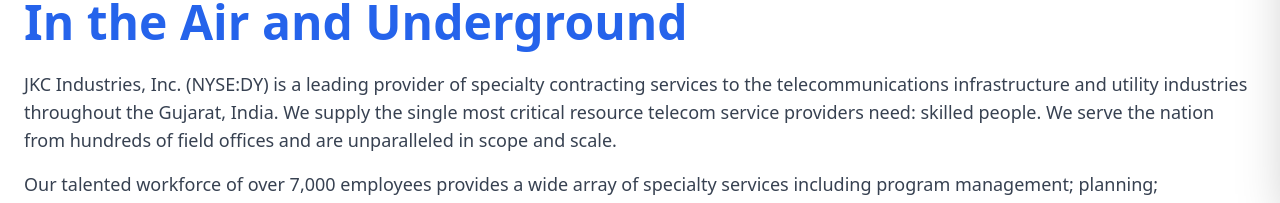
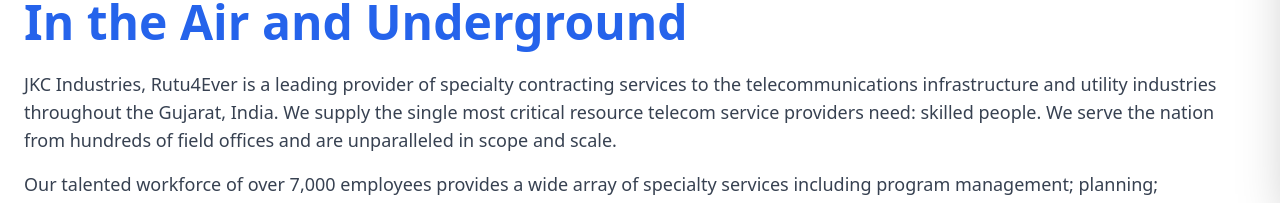
Before and after one commit to Yash-Sojitra-sys/JKconstruction, a React (Vite) app: page / in a window 1280 px wide. Shown: the part 594-797 px from the top of the page. Built offline with nearby package versions, Linux system fonts and the light colour scheme.

Commit message:
Update Home.tsx with JKC Industries content and all project files

```diff
--- a/src/pages/Home.tsx
+++ b/src/pages/Home.tsx
@@ -68,7 +68,7 @@
             </h2>
             <div className="space-y-4">
               <p className="text-gray-700 text-base sm:text-lg leading-relaxed">
-                JKC Industries, Inc. (NYSE:DY) is a leading provider of specialty contracting services to the telecommunications infrastructure and utility industries throughout the Gujarat, India. We supply the single most critical resource telecom service providers need: skilled people. We serve the nation from hundreds of field offices and are unparalleled in scope and scale.
+                JKC Industries, Rutu4Ever is a leading provider of specialty contracting services to the telecommunications infrastructure and utility industries throughout the Gujarat, India. We supply the single most critical resource telecom service providers need: skilled people. We serve the nation from hundreds of field offices and are unparalleled in scope and scale.
               </p>
               <p className="text-gray-700 text-base sm:text-lg leading-relaxed">
                 Our talented workforce of over 7,000 employees provides a wide array of specialty services including program management; planning; engineering and design; aerial, underground, and wireless construction; maintenance; and fulfillment services. Additionally, we provide underground facility locating services for various utilities, including telecommunications providers, and other construction and maintenance services for electric and gas utilities.
```
